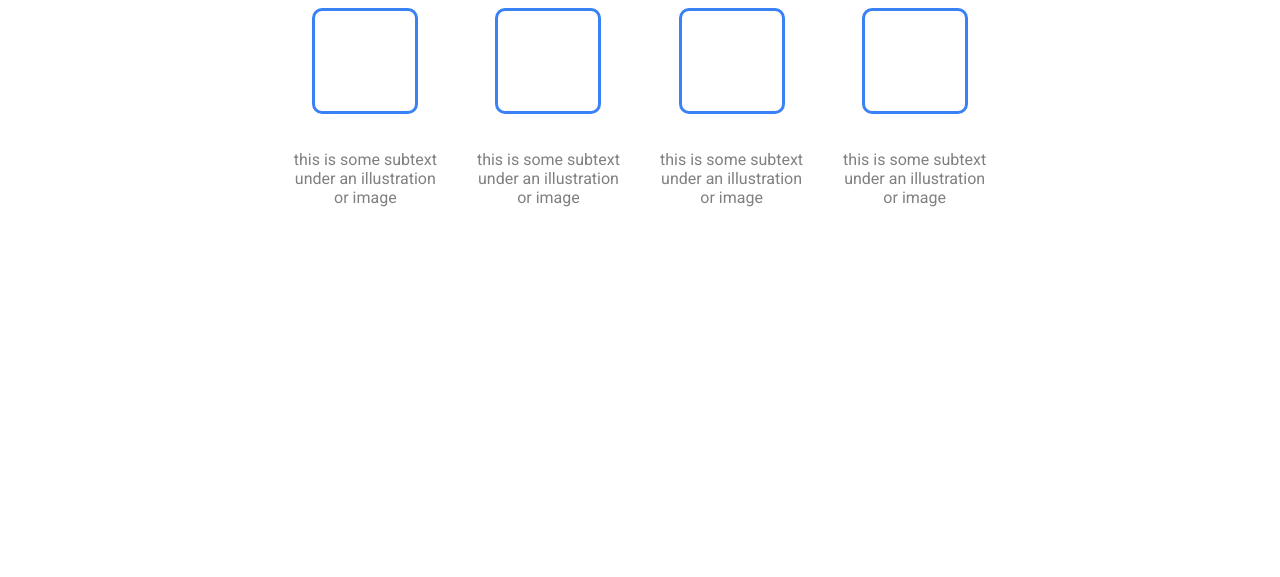
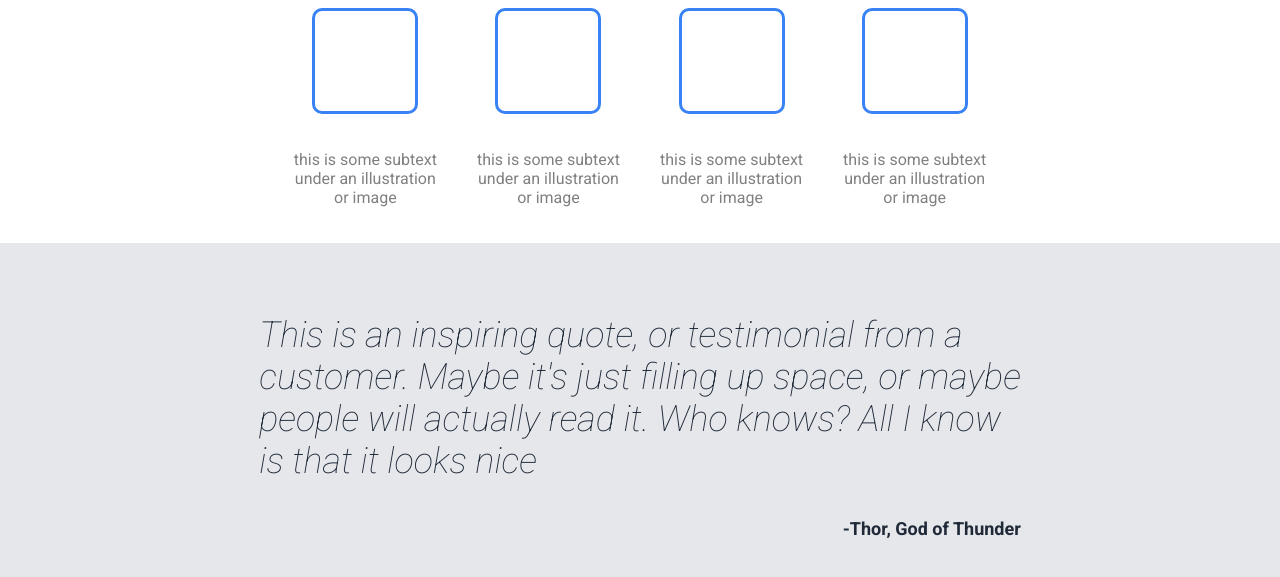
Before and after one commit to jerriker/landing-page, a plain HTML site: page index.html in a window 1280 px wide. Shown: the part 666-1243 px from the top of the page. Before the commit the page ends 909 px from the top, so only its background shows below. Drawn offline with Linux system fonts and the light colour scheme.

Commit message:
Added the third page

```diff
--- a/index.html
+++ b/index.html
@@ -63,5 +63,16 @@
         </div>
       </div>
     </section>
+    <section class="third-section">
+      <div class="quote">
+        <p class="p-third">
+          This is an inspiring quote, or testimonial from a <br />customer.
+          Maybe it's just filling up space, or maybe <br />
+          people will actually read it. Who knows? All I know <br />
+          is that it looks nice
+        </p>
+        <p class="p-quote">-Thor, God of Thunder</p>
+      </div>
+    </section>
   </body>
 </html>
--- a/styles.css
+++ b/styles.css
@@ -99,3 +99,22 @@ h2 {
   padding: 20px;
   color: hsl(0, 0%, 50%);
 }
+.third-section {
+  background-color: #e5e7eb;
+  height: 350px;
+  display: flex;
+  justify-content: center;
+  align-items: center;
+}
+.p-third {
+  font-size: 36px;
+  font-style: italic;
+  color: #1f2937;
+  font-weight: lighter;
+}
+.p-quote {
+  text-align: end;
+  font-size: 18px;
+  font-weight: bold;
+  color: #1f2937;
+}
```
